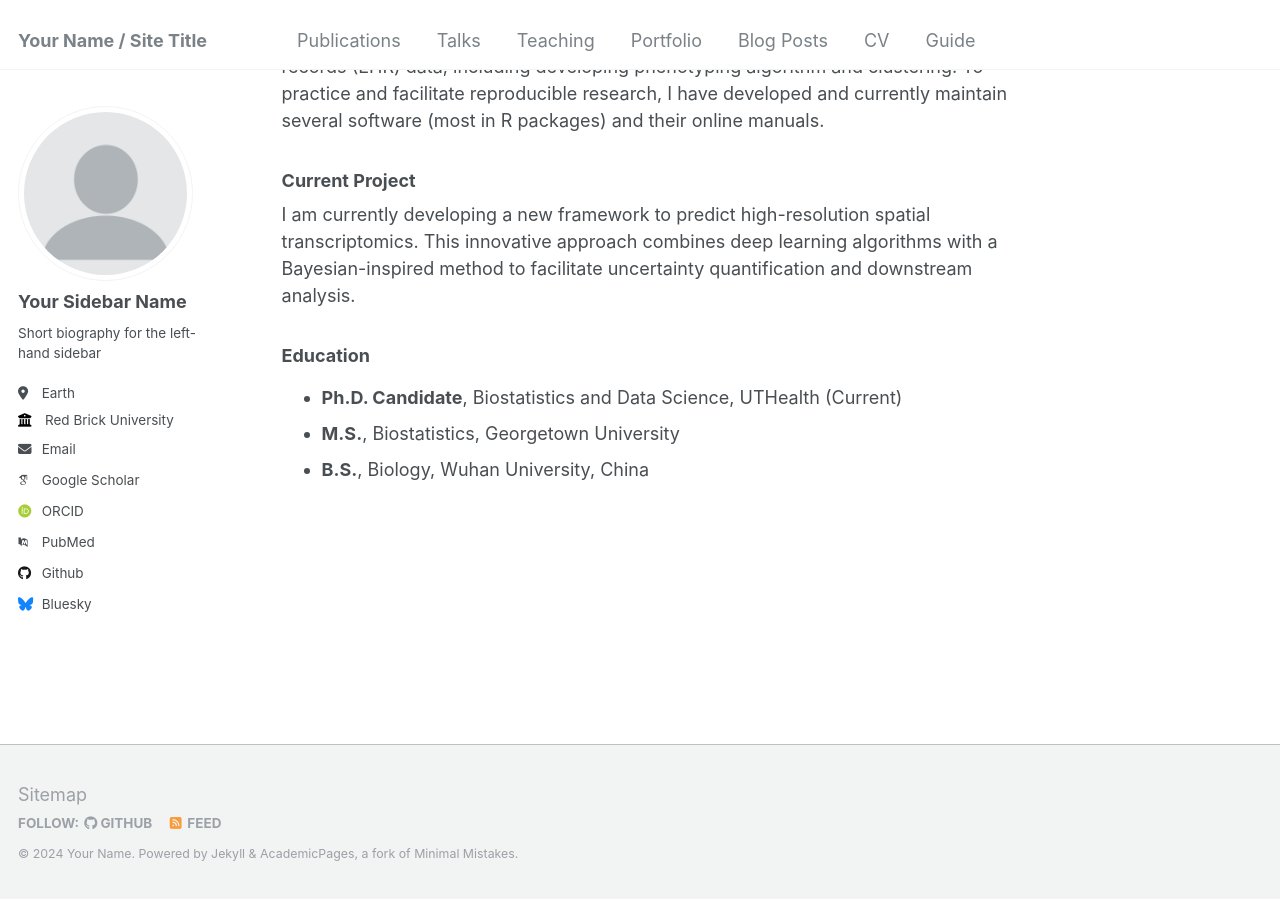
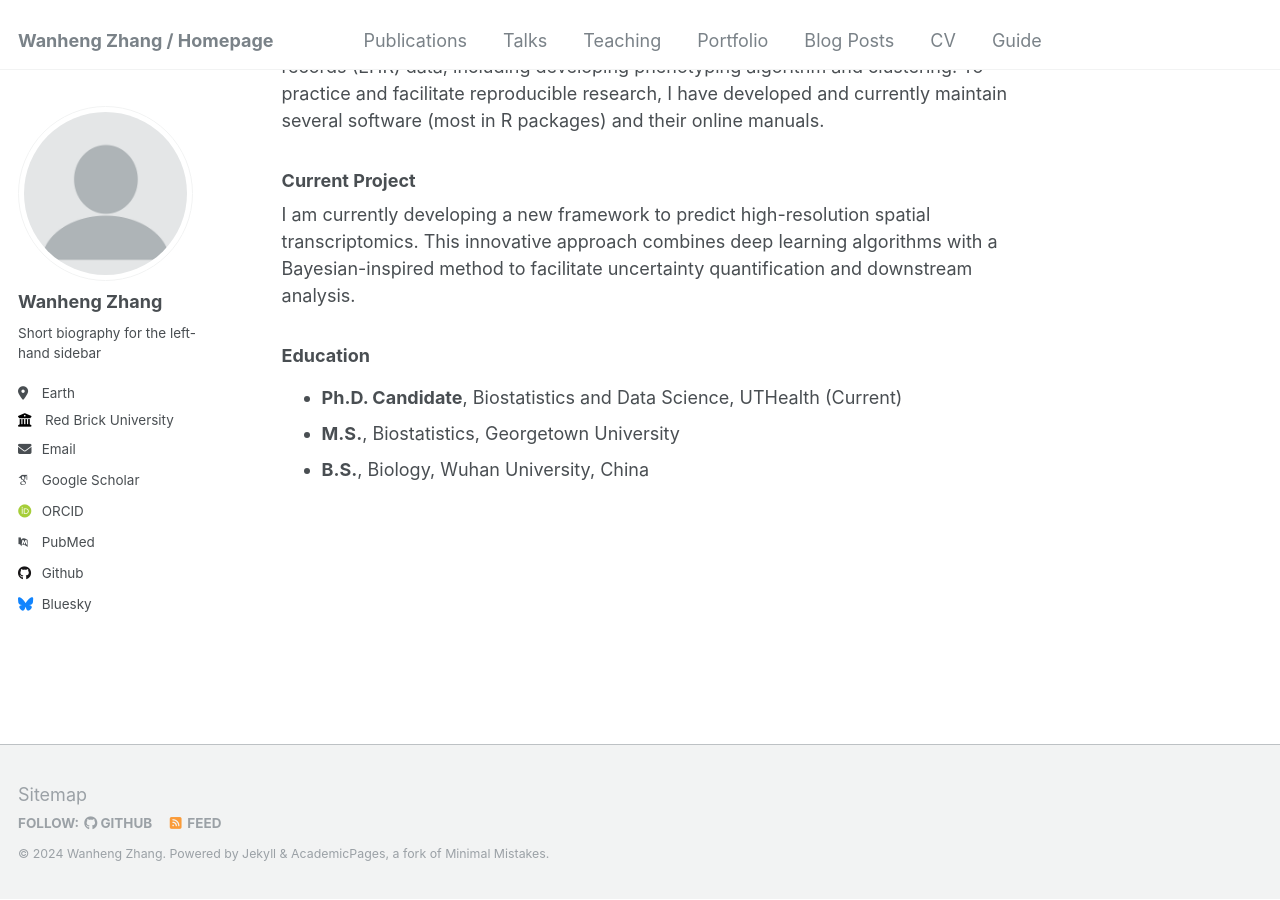
Before and after one commit to Wanhengz/wanhengz.github.io, a Jekyll site: the page built from _pages/about.md, in a window 1280 px wide and 900 px high, scrolled down 554 px. Built offline with Jekyll 4.4.1, drawn with Linux system fonts in a browser that asks for light colours; some web fonts are replaced.

Commit message:
Update _config.yml

```diff
--- a/_config.yml
+++ b/_config.yml
@@ -8,11 +8,11 @@
 
 # Basic Site Settings
 locale                   : "en-US"
-title                    : "Your Name / Site Title"
+title                    : "Wanheng Zhang / Homepage"
 title_separator          : "-"
-name                     : &name "Your Name"
+name                     : &name "Wanheng Zhang"
 description              : &description "personal description"
-url                      : https://academicpages.github.io # the base hostname & protocol for your site e.g. "https://mmistakes.github.io"
+url                      : https://wanhengz.github.io # the base hostname & protocol for your site e.g. "https://mmistakes.github.io"
 baseurl                  : "" # the subpath of your site, e.g. "/blog"
 repository               : "academicpages/academicpages.github.io"
 
@@ -22,13 +22,13 @@ repository               : "academicpages/academicpages.github.io"
 author:
   # Biographic information
   avatar           : "profile.png"
-  name             : "Your Sidebar Name"
+  name             : "Wanheng Zhang"
   pronouns         : # example: "she/her"
   bio              : "Short biography for the left-hand sidebar"
   location         : "Earth"
   employer         : "Red Brick University"
   uri              : # URL
-  email            : "none@example.org"
+  email            : "wzhang24@mdanderson.org"
 
   # Academic websites
   arxiv            : # URL - Update with the correct link to your profile
```
